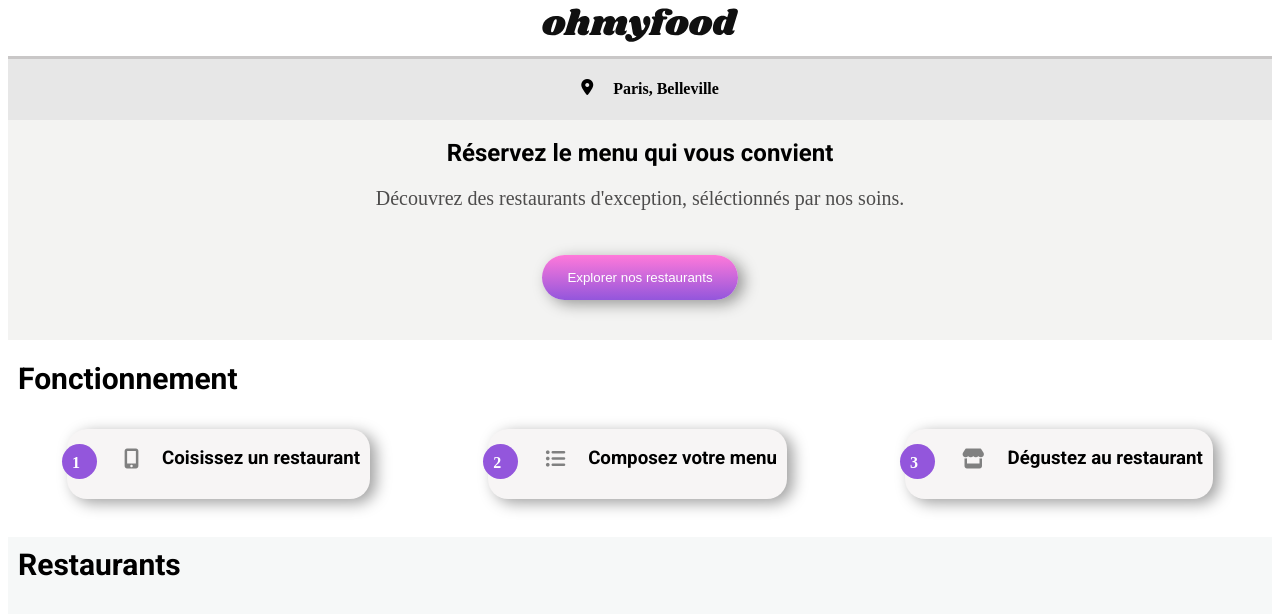
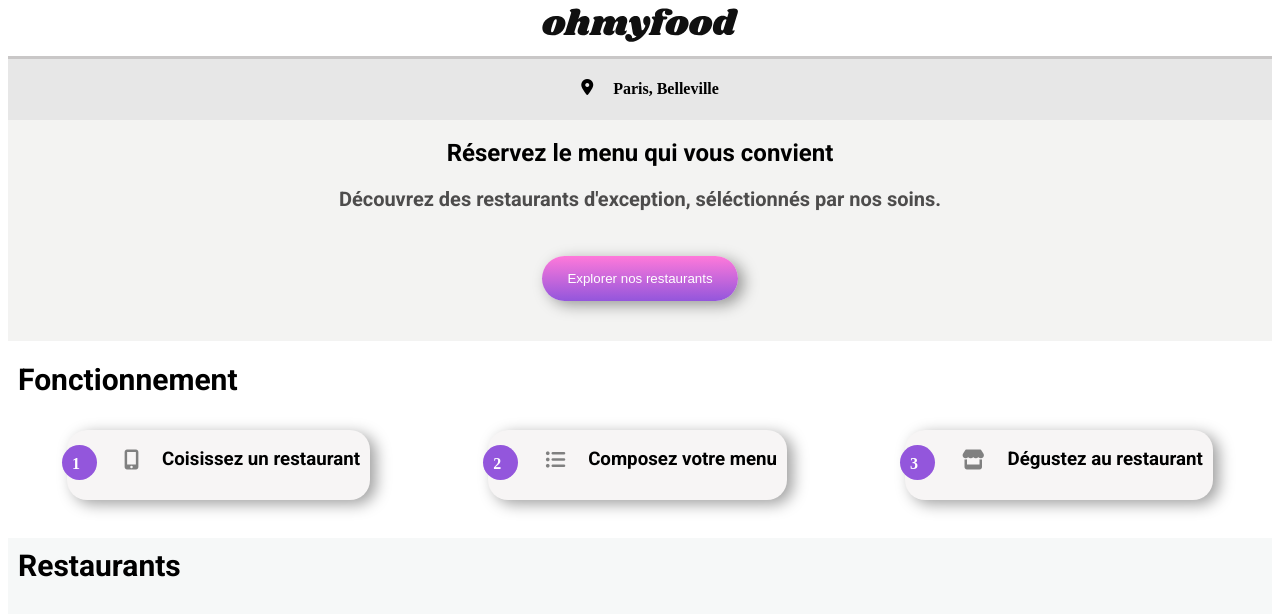
Before and after one commit to Ammar-Khaoula/AmmarKhaoula_3_21032021.githup.io, a website: page index.html in a window 1280 px wide. Shown: the top 614 px of the page. Drawn offline with nearby package versions, Linux system fonts and the light colour scheme; files that its build step writes are made by us from their sources; a web font is replaced by a local one.

Commit message:
modefy the scss

```diff
--- a/style.scss
+++ b/style.scss
@@ -43,6 +43,7 @@ nav{
         }
         P{
             font-size: 20px;
+            @extend%family;
             color: rgb(77, 76, 76);
             padding-bottom: 25px;
         }
```
